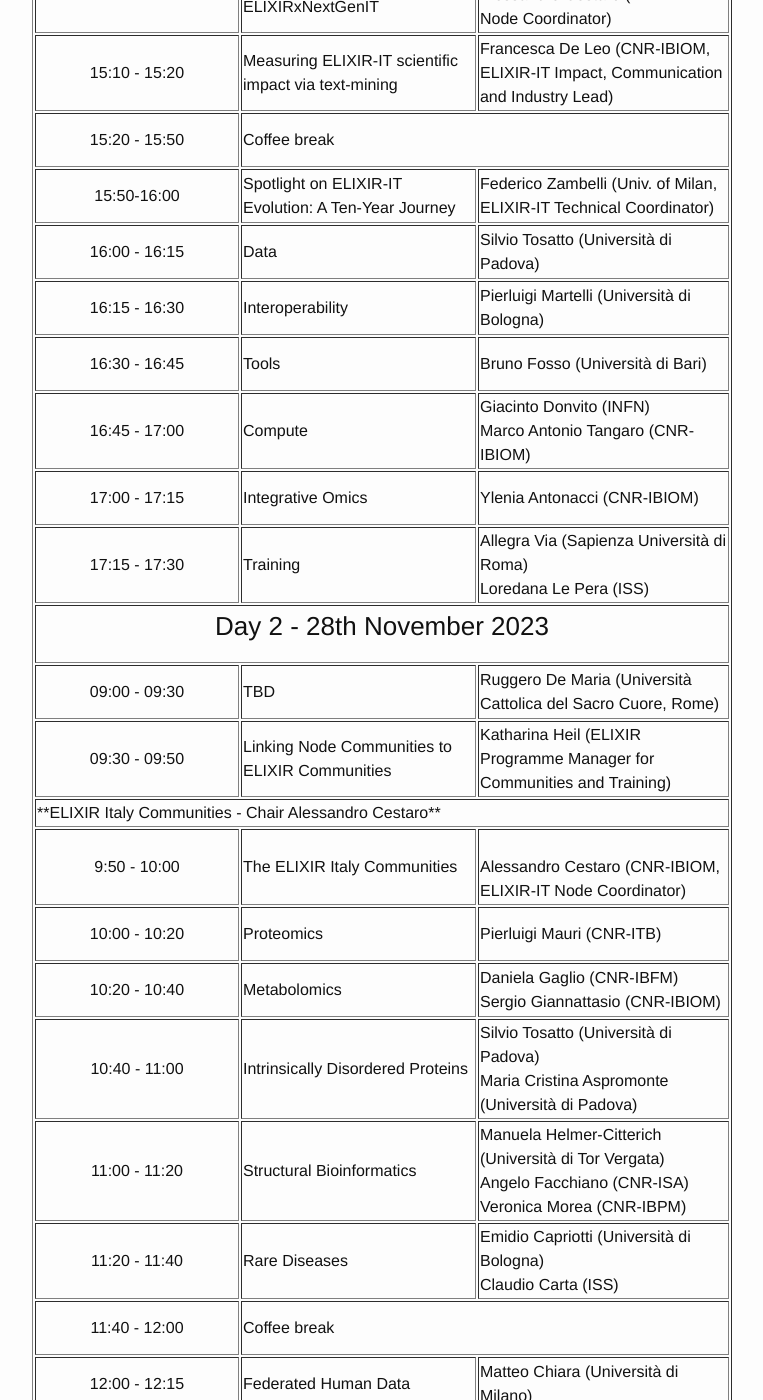
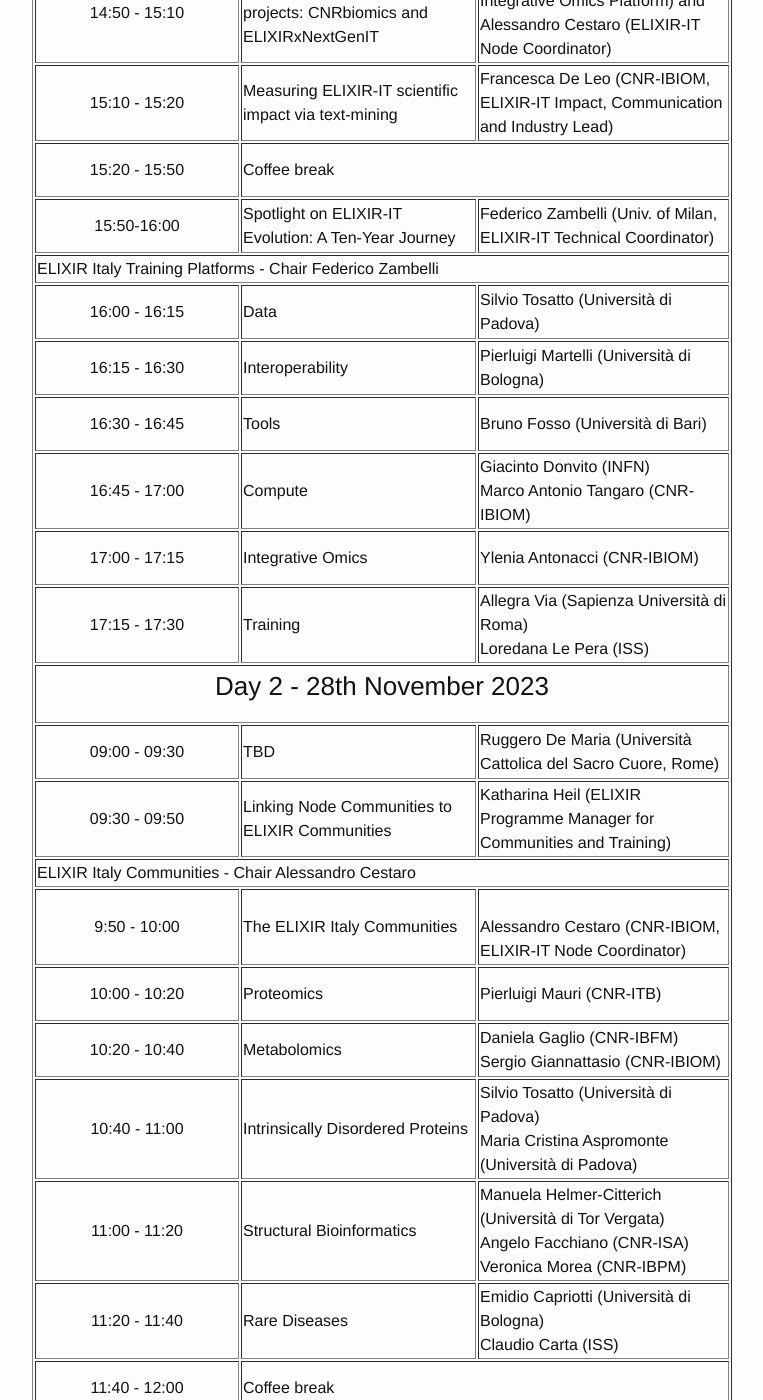
Before and after one commit to ELIXIR-IIB-training/website, a Jekyll site: the page built from _posts/2023-11-27-All_Hands_2023.md, in a window 1280 px wide and 1400 px high, scrolled down 2491 px. Shown: the whole window, without its empty margins (238-1001 px from the left). Built offline with Jekyll 4.4.1, drawn with Linux system fonts in a browser that asks for light colours; some of the changed text lies outside the part shown.

Commit message:
Update 2023-11-27-All_Hands_2023.md

```diff
--- a/_posts/2023-11-27-All_Hands_2023.md
+++ b/_posts/2023-11-27-All_Hands_2023.md
@@ -66,6 +66,9 @@ The event will be followed by two parallel workshops on 28th - 29th November 202
   <tr>
     <td colspan="4" align=center><h3> Day 1 - 27th November 2023</h3></td>
   </tr>
+   <tr>
+   <td td colspan="4"> ELIXIR Italy AHM 2023 - Chair Graziano Pesole </td>
+  </tr>
   <tr>
     <td height="50" width="200" align=center> 14:00 - 14:20</td>
     <td height="50"> Welcome/Introduction</td>
@@ -97,6 +100,9 @@ The event will be followed by two parallel workshops on 28th - 29th November 202
     <td height="50"> Spotlight on ELIXIR-IT Evolution: A Ten-Year Journey</td>
     <td height="50"> Federico Zambelli (Univ. of Milan, ELIXIR-IT Technical Coordinator)</td>
     </tr>
+    <tr>
+   <td td colspan="4"> ELIXIR Italy Training Platforms - Chair Federico Zambelli </td>
+  </tr>
   <tr>
     <td height="50" width="200" align=center>16:00 - 16:15</td>
     <td height="50">Data</td>
@@ -155,7 +161,7 @@ The event will be followed by two parallel workshops on 28th - 29th November 202
    <td height="50">Katharina Heil (ELIXIR Programme Manager for Communities and Training) </td>
   </tr>
  <tr>
-   <td td colspan="4">**ELIXIR Italy Communities - Chair Alessandro Cestaro**</td>
+   <td td colspan="4"> ELIXIR Italy Communities - Chair Alessandro Cestaro </td>
   </tr>
   <tr>
     <td height="50" width="200" align=center>9:50 - 10:00</td>
```
